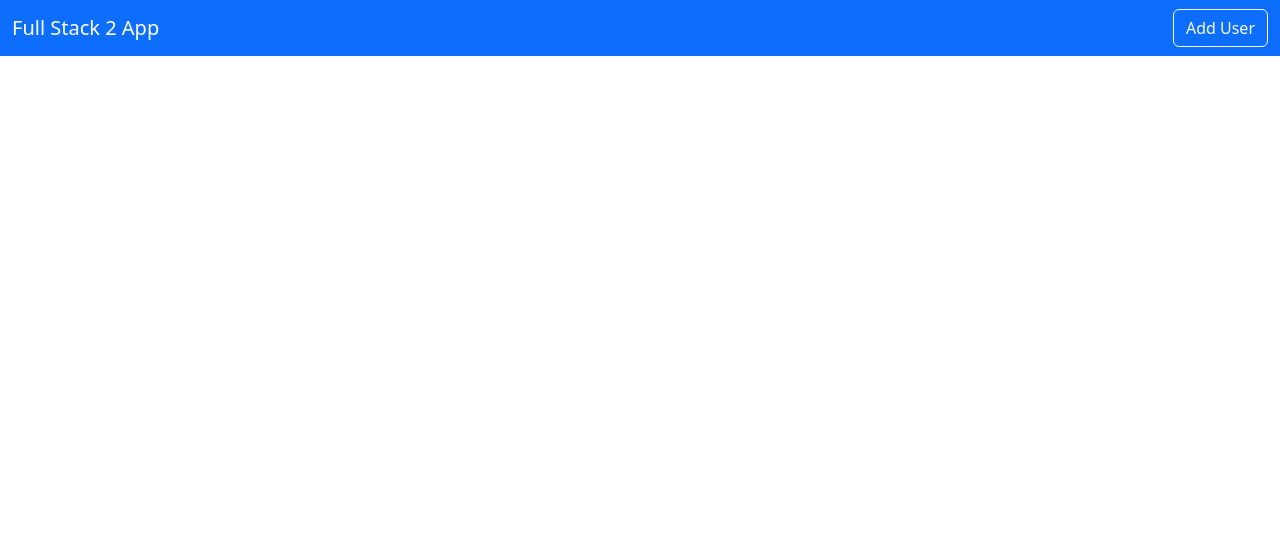
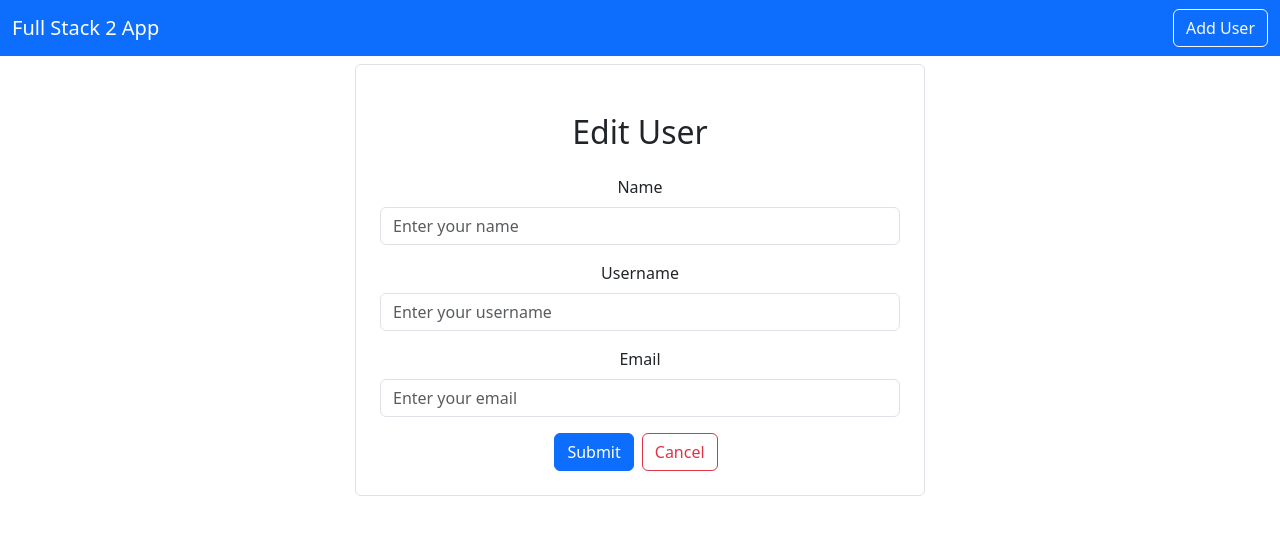
Before and after one commit to DanielPawlowicz/FullStack_2_users, a React (Create React App) app in the folder fullstack2-front/: page /edituser/1 in a window 1280 px wide. Shown: the top 534 px of the page. Built offline with nearby package versions, Linux system fonts and the light colour scheme.

Commit message:
Routing to Edit User page - frontend

```diff
--- a/fullstack2-front/src/App.js
+++ b/fullstack2-front/src/App.js
@@ -5,6 +5,7 @@
 import Home from './pages/Home';
 import { BrowserRouter as Router, Routes, Route } from 'react-router-dom';
 import AddUser from './users/AddUser';
+import EditUser from './users/EditUser';
 
 function App() {
   return (
@@ -17,6 +18,7 @@
         <Routes>
           <Route exact path="/" element={<Home/>} />
           <Route exact path="/adduser" element={<AddUser/>} />
+          <Route exact path="/edituser/:id" element={<EditUser/>}/>
         </Routes>
 
       </Router>
--- a/fullstack2-front/src/pages/Home.js
+++ b/fullstack2-front/src/pages/Home.js
@@ -1,5 +1,6 @@
 import React, { useEffect, useState } from 'react'
 import axios from 'axios'
+import { Link } from 'react-router-dom';
 
 export default function Home() {
 
@@ -39,7 +40,9 @@
                                 <td>{user.email}</td>
                                 <td>
                                     <button className='btn btn-primary mx-2'>View</button>
-                                    <button className='btn btn-outline-primary mx-2'>Edit</button>
+                                    <Link className='btn btn-outline-primary mx-2'
+                                        to={`/edituser/${user.id}`}
+                                    >Edit</Link>
                                     <button className='btn btn-danger mx-2'>Delete</button>
                                 </td>
                             </tr>
--- a/fullstack2-front/src/users/EditUser.js
+++ b/fullstack2-front/src/users/EditUser.js
@@ -0,0 +1,64 @@
+import axios from 'axios';
+import React, {useState} from 'react';
+import { Link, useNavigate } from 'react-router-dom';
+
+export default function EditUser() {
+
+    let navigate = useNavigate();
+
+    const [user, setUser] = useState({
+        name:"",
+        username:"",
+        email:""
+    })
+
+    const{name, username, email} = user;
+
+    const onInputChange = (e) => {
+        setUser({...user,[e.target.name]:e.target.value})
+    }
+
+    const onSubmit = async (e) => {
+        e.preventDefault();
+        await axios.post("http://localhost:8080/user", user);
+        navigate("/");
+    }
+
+  return (
+    <div className='container'>
+        <div className='row'>
+            <div className='col-md-6 offset-md-3 border rounded p-4 mt-2'>
+
+                <h2 className='text-center m-4'>Edit User</h2>
+
+            <form onSubmit={(e)=>onSubmit(e)}>
+
+                <div className='mb-3'>
+                    <label htmlFor='Name' className='form-label'>
+                        Name
+                    </label>
+                    <input type={"text"} className='form-control' placeholder='Enter your name' name="name" value={name} onChange={(e) => onInputChange(e)}/>
+                </div>
+                <div className='mb-3'>
+                    <label htmlFor='Username' className='form-label'>
+                        Username
+                    </label>
+                    <input type={"text"} className='form-control' placeholder='Enter your username' name="username" value={username} onChange={(e) => onInputChange(e)}/>
+                </div>
+                <div className='mb-3'>
+                    <label htmlFor='Email' className='form-label'>
+                        Email
+                    </label>
+                    <input type={"text"} className='form-control' placeholder='Enter your email' name="email" value={email} onChange={(e) => onInputChange(e)}/>
+                </div>
+
+                <button type="submit" className='btn btn-primary'>Submit</button>
+                <Link className='btn btn-outline-danger mx-2' to="/">Cancel</Link>
+
+            </form>
+
+            </div>
+        </div>
+    </div>
+  )
+}
```
